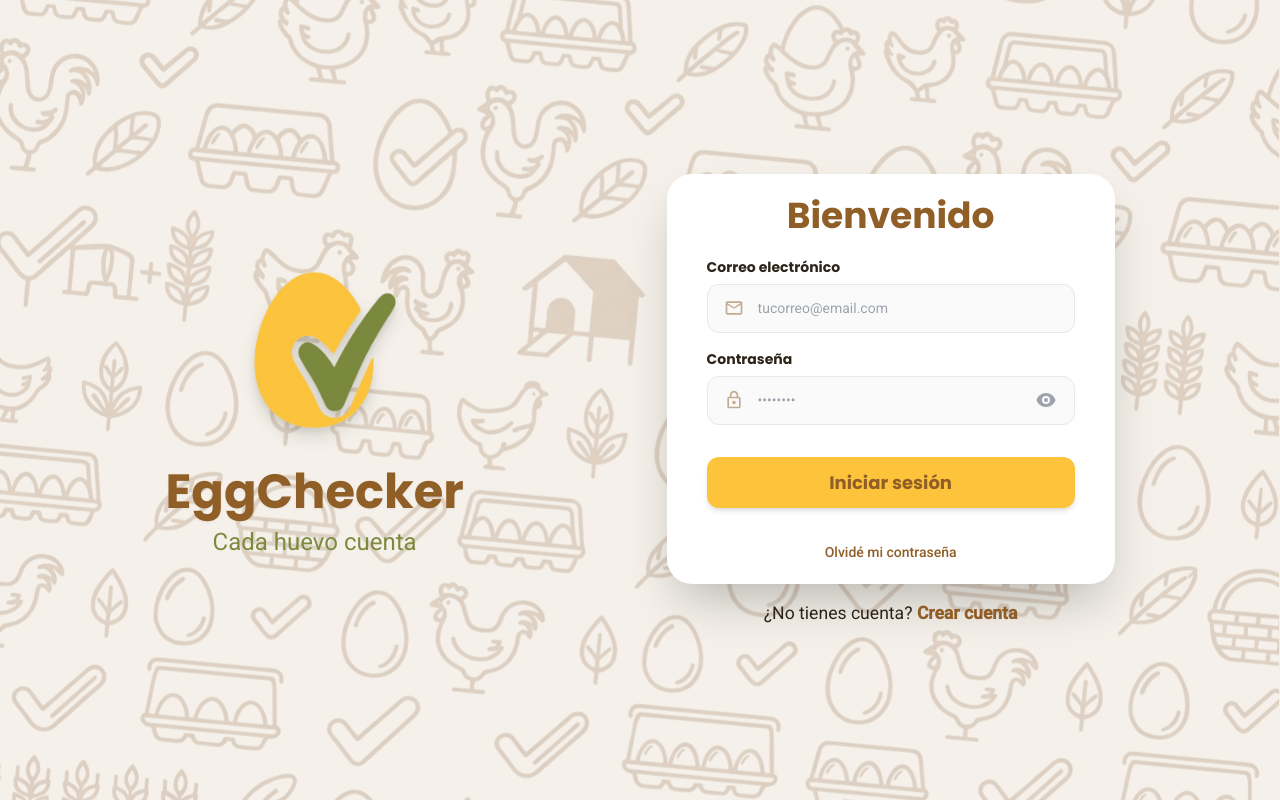
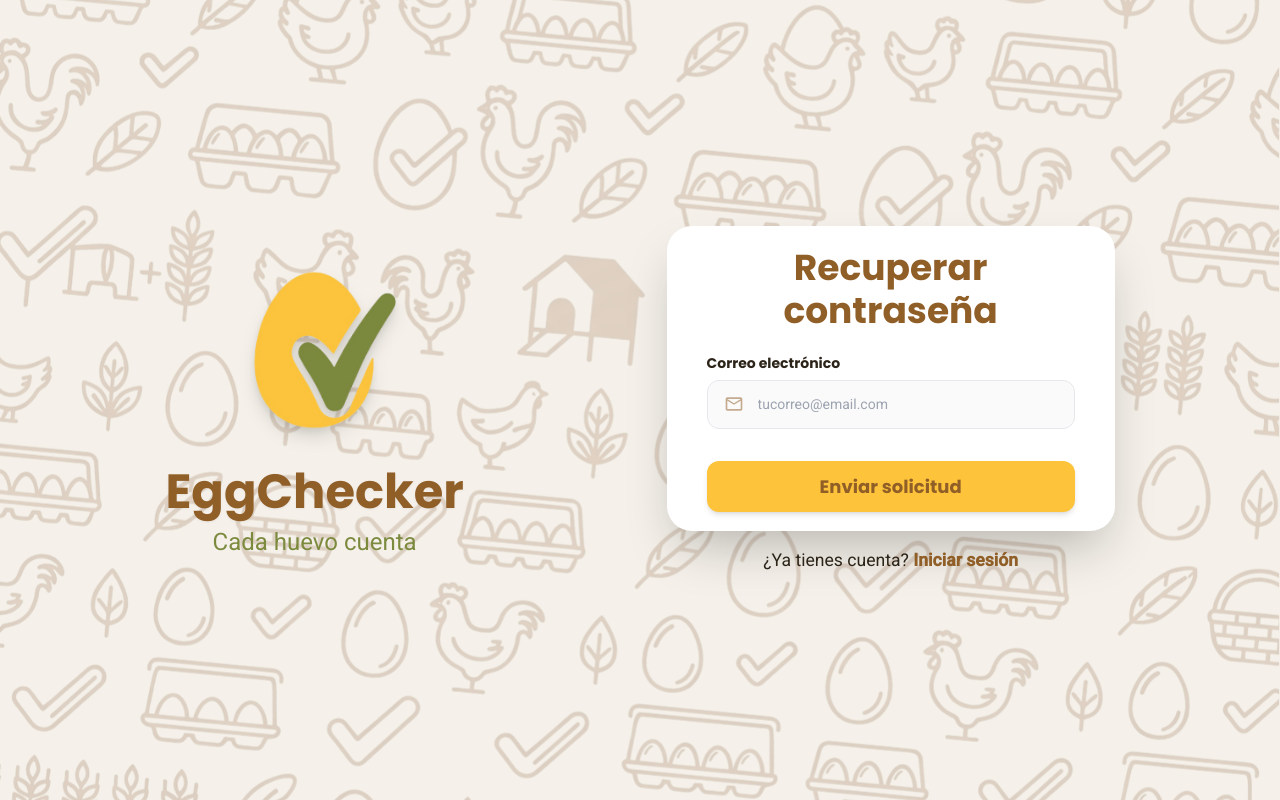
Before and after one commit to miguejpaezb/eggchecker, a React (Vite) app in the folder app/frontend/: page /recuperar in a window 1280 px wide. Before the commit this address led to /login. Built offline with nearby package versions, Linux system fonts and the light colour scheme.

Commit message:
feat(frontend): implementar recuperacion de contrasena

```diff
--- a/app/frontend/src/App.jsx
+++ b/app/frontend/src/App.jsx
@@ -10,6 +10,7 @@ function App() {
       <Route path="/" element={<Navigate to="/login" replace />} />
       <Route path="/login" element={<Auth mode="login" />} />
       <Route path="/register" element={<Auth mode="register" />} />
+      <Route path="/recuperar" element={<Auth mode="recuperar" />} />
 
       <Route element={<AppLayout />}>
         <Route
--- a/app/frontend/src/components/LoginForm.jsx
+++ b/app/frontend/src/components/LoginForm.jsx
@@ -1,6 +1,6 @@
 import PropTypes from 'prop-types';
 import { useState } from 'react';
-import { useNavigate } from 'react-router-dom';
+import { useNavigate, Link } from 'react-router-dom';
 
 import { guardarToken, iniciarSesion } from '../services/authService';
 import AuthInput from './AuthInput';
@@ -72,7 +72,7 @@ function LoginForm({ correoInicial, mensajeExito }) {
           {enviando ? 'Ingresando…' : 'Iniciar sesión'}
         </button>
         <div className="ec-auth__forgot">
-          <a href="#recuperar">Olvidé mi contraseña</a>
+          <Link to="/recuperar">Olvidé mi contraseña</Link>
         </div>
       </form>
     </>
--- /dev/null
+++ b/app/frontend/src/components/RecoverForm.jsx
@@ -0,0 +1,60 @@
+import { useState } from 'react';
+
+import { recuperar } from '../services/authService';
+import AuthInput from './AuthInput';
+
+function RecoverForm() {
+  const [correo, setCorreo] = useState('');
+  const [error, setError] = useState('');
+  const [mensaje, setMensaje] = useState('');
+  const [enviando, setEnviando] = useState(false);
+
+  const handleChange = (event) => {
+    setCorreo(event.target.value);
+  };
+
+  const handleSubmit = async (event) => {
+    event.preventDefault();
+    setError('');
+    setMensaje('');
+    setEnviando(true);
+    try {
+      const respuesta = await recuperar({ correo_electronico: correo });
+      setMensaje(respuesta.mensaje);
+    } catch (err) {
+      setError(err.message);
+    } finally {
+      setEnviando(false);
+    }
+  };
+
+  return (
+    <>
+      <h2 className="ec-auth__heading">Recuperar contraseña</h2>
+      {mensaje && (
+        <div className="ec-auth__alert ec-auth__alert--success">{mensaje}</div>
+      )}
+      {error && (
+        <div className="ec-auth__alert ec-auth__alert--error">{error}</div>
+      )}
+      <form className="ec-auth__form" onSubmit={handleSubmit} noValidate>
+        <AuthInput
+          id="email"
+          name="correo_electronico"
+          type="email"
+          label="Correo electrónico"
+          icon="/assets/icons/mail-icon.svg"
+          placeholder="tucorreo@email.com"
+          autoComplete="email"
+          value={correo}
+          onChange={handleChange}
+        />
+        <button type="submit" className="ec-auth__submit" disabled={enviando}>
+          {enviando ? 'Enviando…' : 'Enviar solicitud'}
+        </button>
+      </form>
+    </>
+  );
+}
+
+export default RecoverForm;
--- a/app/frontend/src/pages/Auth.jsx
+++ b/app/frontend/src/pages/Auth.jsx
@@ -5,20 +5,19 @@ import { useNavigate } from 'react-router-dom';
 import AuthCard from '../components/AuthCard';
 import AuthLayout from '../components/AuthLayout';
 import LoginForm from '../components/LoginForm';
+import RecoverForm from '../components/RecoverForm';
 import RegisterForm from '../components/RegisterForm';
 
 function Auth({ mode }) {
   const navigate = useNavigate();
   const [correoRegistrado, setCorreoRegistrado] = useState('');
   const esRegistro = mode === 'register';
+  const esRecuperar = mode === 'recuperar';
+  const esLogin = mode === 'login';
 
-  const alternar = () => {
-    if (esRegistro) {
-      navigate('/login');
-      return;
-    }
+  const irA = (destino) => {
     setCorreoRegistrado('');
-    navigate('/register');
+    navigate(destino);
   };
 
   const handleRegistrado = (correo) => {
@@ -26,29 +25,45 @@ function Auth({ mode }) {
     navigate('/login');
   };
 
+  const renderFormulario = () => {
+    if (esRegistro) {
+      return <RegisterForm onRegistrado={handleRegistrado} />;
+    }
+    if (esRecuperar) {
+      return <RecoverForm />;
+    }
+    return (
+      <LoginForm
+        correoInicial={correoRegistrado}
+        mensajeExito={
+          correoRegistrado
+            ? 'Cuenta creada con éxito. Inicia sesión para continuar.'
+            : ''
+        }
+      />
+    );
+  };
+
+  const pregunta = esLogin ? '¿No tienes cuenta? ' : '¿Ya tienes cuenta? ';
+  const etiquetaToggle = esLogin ? 'Crear cuenta' : 'Iniciar sesión';
+  const destinoToggle = esLogin ? '/register' : '/login';
+
   return (
     <AuthLayout register={esRegistro}>
       <AuthCard>
         <div key={mode} className="ec-auth__form-swap">
-          {esRegistro ? (
-            <RegisterForm onRegistrado={handleRegistrado} />
-          ) : (
-            <LoginForm
-              correoInicial={correoRegistrado}
-              mensajeExito={
-                correoRegistrado
-                  ? 'Cuenta creada con éxito. Inicia sesión para continuar.'
-                  : ''
-              }
-            />
-          )}
+          {renderFormulario()}
         </div>
       </AuthCard>
       <div className="ec-auth__footer">
         <p>
-          {esRegistro ? '¿Ya tienes cuenta? ' : '¿No tienes cuenta? '}
-          <button type="button" className="ec-auth__switch" onClick={alternar}>
-            {esRegistro ? 'Iniciar sesión' : 'Crear cuenta'}
+          {pregunta}
+          <button
+            type="button"
+            className="ec-auth__switch"
+            onClick={() => irA(destinoToggle)}
+          >
+            {etiquetaToggle}
           </button>
         </p>
       </div>
@@ -57,7 +72,7 @@ function Auth({ mode }) {
 }
 
 Auth.propTypes = {
-  mode: PropTypes.oneOf(['login', 'register']).isRequired,
+  mode: PropTypes.oneOf(['login', 'register', 'recuperar']).isRequired,
 };
 
 export default Auth;
--- a/app/frontend/src/services/authService.js
+++ b/app/frontend/src/services/authService.js
@@ -23,6 +23,18 @@ export function iniciarSesion(credenciales) {
   return peticion('/auth/login', {
     method: 'POST',
     body: JSON.stringify(credenciales),
+  });
+}
+
+/**
+ * Solicita la recuperación de contraseña para un correo.
+ * @param {Object} datos - correo_electronico del usuario.
+ * @returns {Promise<Object>} Mensaje y token de recuperación.
+ */
+export function recuperar(datos) {
+  return peticion('/auth/recuperar', {
+    method: 'POST',
+    body: JSON.stringify(datos),
   });
 }
 
```
